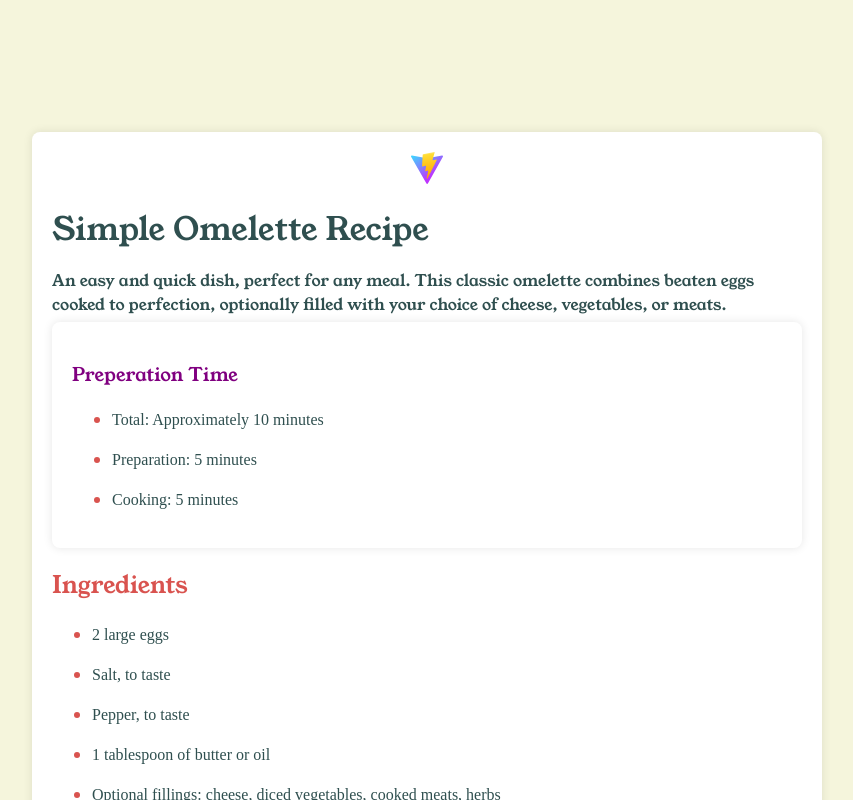
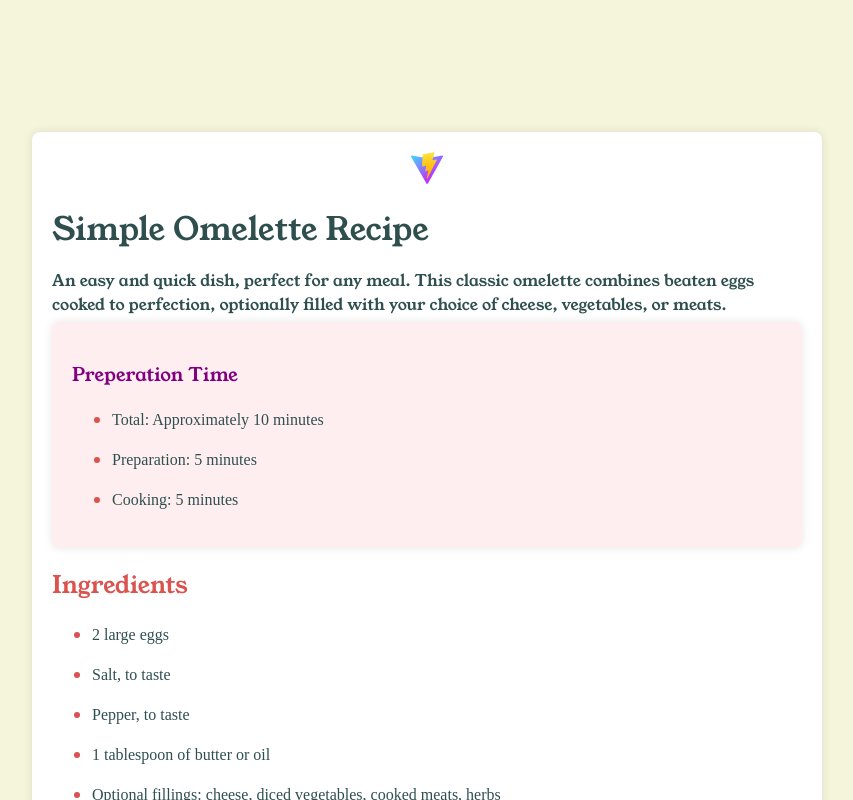
Before and after one commit to NobleAxiom/recipe-page, a React (Vite) app: page / in a window 1280 px wide. Shown: the top 800 px of the page, without its empty margins (213-1066 px from the left). Built offline with nearby package versions, Linux system fonts and the light colour scheme.

Commit message:
added background color to card identifier

```diff
--- a/src/App.css
+++ b/src/App.css
@@ -20,7 +20,7 @@
 
 .card {
   margin: 5px auto;
-  background-color: #fff;
+  background-color: rgba(255, 182, 193, 0.238);
   padding: 20px;
   border-radius: 8px;
   box-shadow: 0 0 10px rgba(0, 0, 0, 0.1);
```
